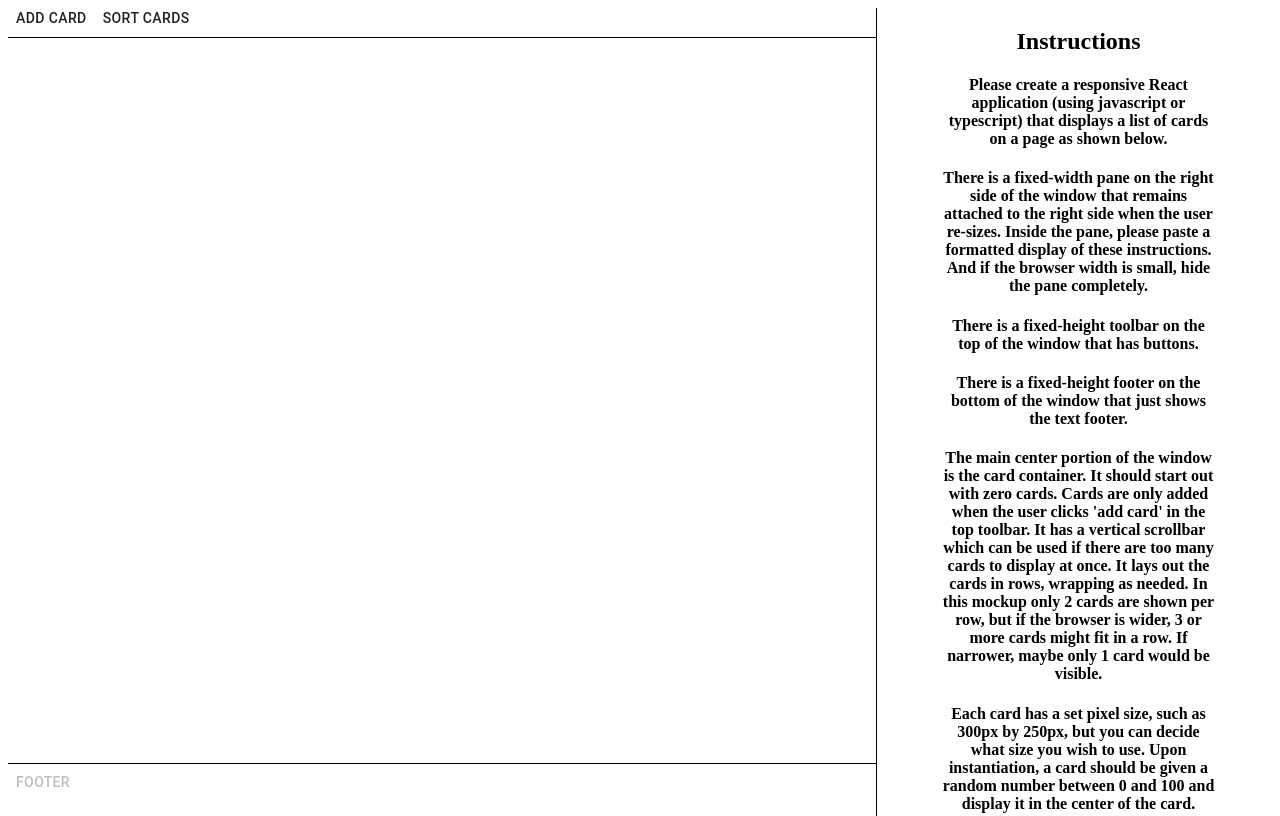
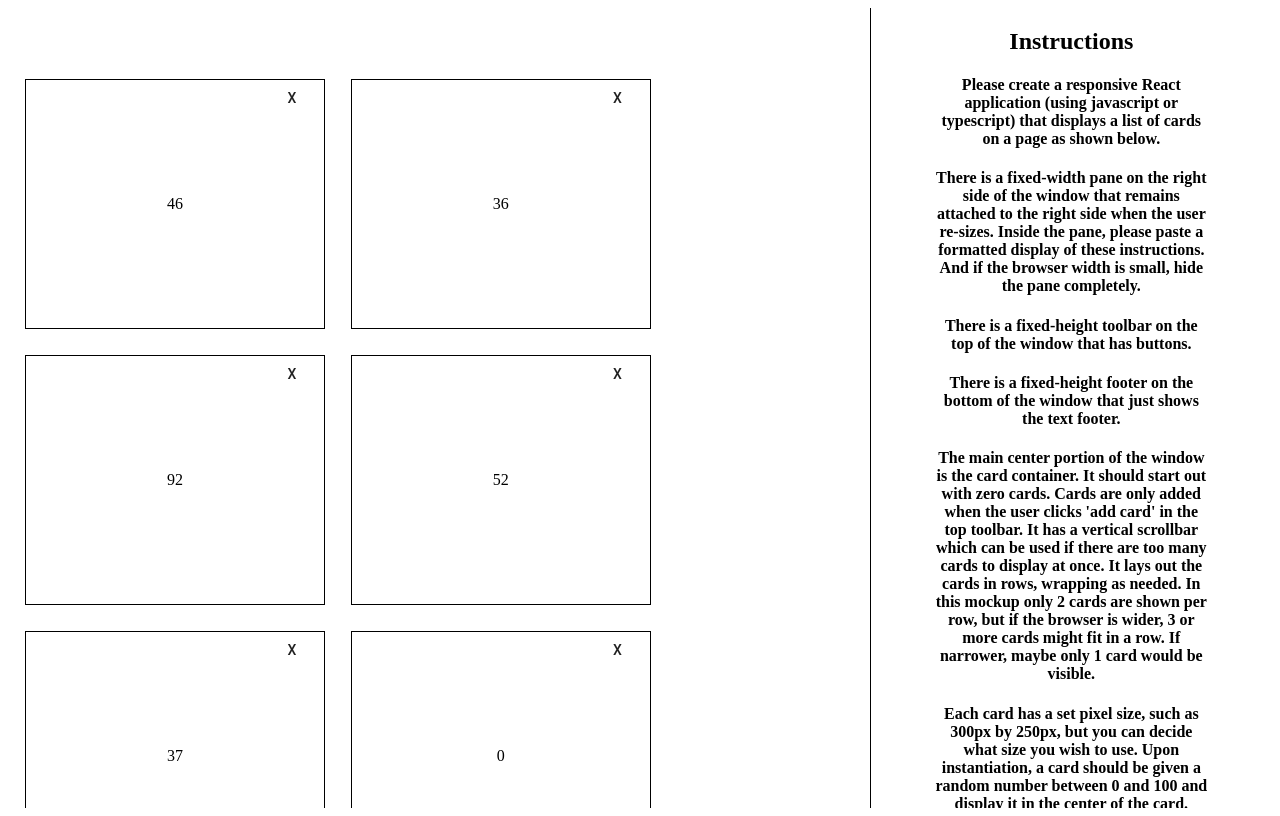
Before and after one commit to asfopoo/blue_owl, a React (Create React App) app: page / in a window 1280 px wide. Built offline with nearby package versions, Linux system fonts and the light colour scheme.

Commit message:
2 scrolling divs

```diff
--- a/src/screens/home/index.js
+++ b/src/screens/home/index.js
@@ -10,7 +10,20 @@ class home extends Component {
     super(props);
     this.state = {
       showInstructionContainer: true,
-      cards: [],
+      cards: [{key: 1, number: Math.floor(Math.random() * (Math.floor(100) - Math.ceil(0)))},
+        {key: 2, number: Math.floor(Math.random() * (Math.floor(100) - Math.ceil(0)))},
+        {key: 3, number: Math.floor(Math.random() * (Math.floor(100) - Math.ceil(0)))},
+        {key: 4, number: Math.floor(Math.random() * (Math.floor(100) - Math.ceil(0)))},
+        {key: 5, number: Math.floor(Math.random() * (Math.floor(100) - Math.ceil(0)))},
+        {key: 6, number: Math.floor(Math.random() * (Math.floor(100) - Math.ceil(0)))},
+        {key: 7, number: Math.floor(Math.random() * (Math.floor(100) - Math.ceil(0)))},
+        {key: 12, number: Math.floor(Math.random() * (Math.floor(100) - Math.ceil(0)))},
+        {key: 13, number: Math.floor(Math.random() * (Math.floor(100) - Math.ceil(0)))},
+        {key: 14, number: Math.floor(Math.random() * (Math.floor(100) - Math.ceil(0)))},
+        {key: 15, number: Math.floor(Math.random() * (Math.floor(100) - Math.ceil(0)))},
+        {key: 16, number: Math.floor(Math.random() * (Math.floor(100) - Math.ceil(0)))},
+        {key: 17, number: Math.floor(Math.random() * (Math.floor(100) - Math.ceil(0)))},
+        {key: 18, number: Math.floor(Math.random() * (Math.floor(100) - Math.ceil(0)))}],
       key: 0,
       cardsContainer: {
         flex: 1,
@@ -75,12 +88,8 @@ class home extends Component {
 
   render(){
     return(
-      <div>
-        <div style={styles.header}>
-          <Button onClick={this.addCards}>Add Card</Button>
-          <Button onClick={this.sortCards}>Sort Cards</Button>
-        </div>
-        <div style={this.state.showInstructionContainer ? this.state.cardsContainer : styles.cardsContainer}>
+      <div style={styles.mainContainer}>
+        <div style={styles.cardsContainer}>
           <List style={styles.cardsList}>
             {this.state.cards.map(( card, index ) => {
               return (
@@ -92,10 +101,6 @@ class home extends Component {
             })}
           </List>
         </div>
-        <div style={styles.footer}>
-          <Button disabled>Footer</Button>
-        </div>
-        {this.state.showInstructionContainer && (
         <div style={styles.instructionsContainer}>
           <h2> Instructions </h2>
           {instructions.map((instruction, index) => {
@@ -104,7 +109,6 @@ class home extends Component {
             )
           })}
         </div>
-        )}
       </div>
     )
   }
--- a/src/screens/home/styles.js
+++ b/src/screens/home/styles.js
@@ -16,11 +16,15 @@ let styles = {
     width: '100%',
     backgroundColor: '#ffffff',
   },
+  mainContainer: {
+    display: 'inline-flex',
+    overflow: 'hidden',
+    height: '100vh'
+  },
   cardsContainer: {
     flex: 1,
     width: '100%',
-    height: '100%',
-    position: 'fixed',
+    height: '100vh',
     marginTop: '3%',
     overflow: 'scroll',
   },
@@ -41,9 +45,7 @@ let styles = {
     paddingRight: '5%',
     paddingBottom: '5%',
     overflow: 'scroll',
-    height: '100%',
-    position: 'fixed',
-    right:0,
+    height: '100vh',
     flexDirection: 'column',
   },
 };
```
Lines whose indentation alone changed are shown as unchanged.
